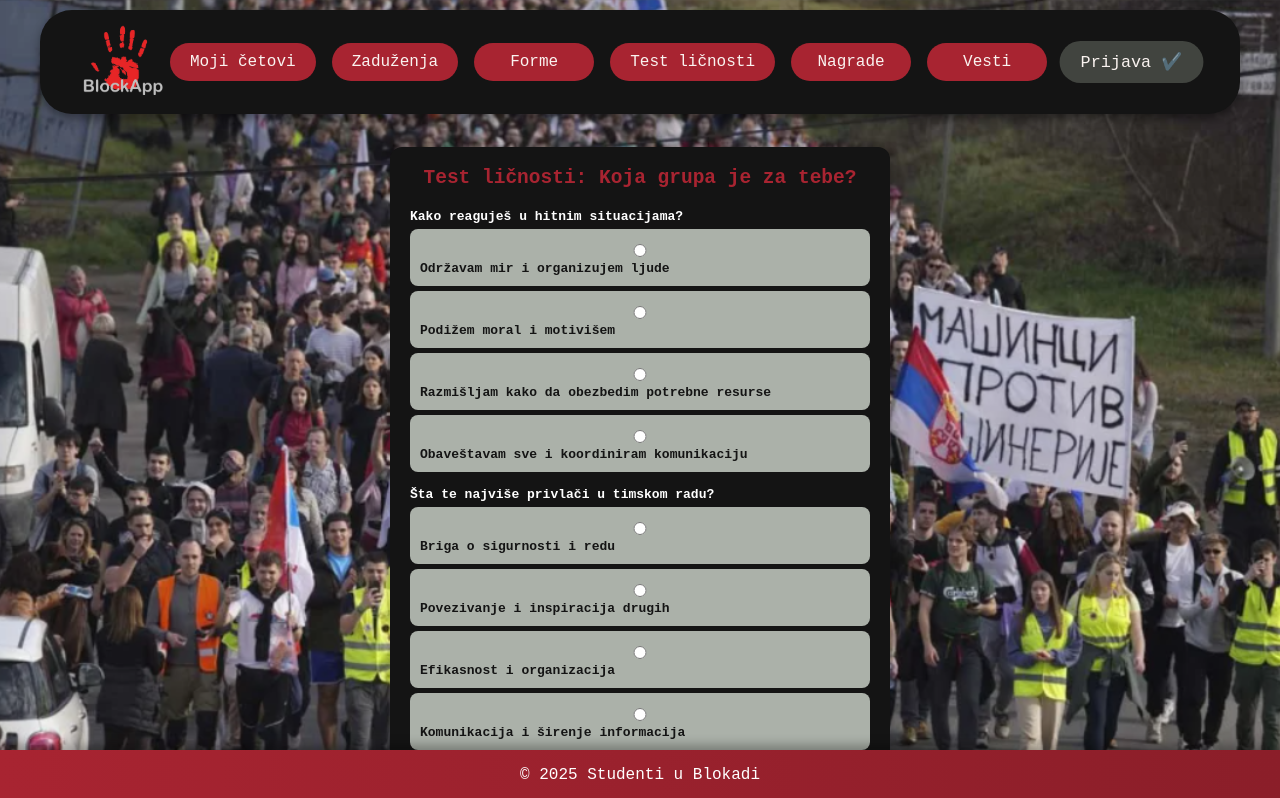
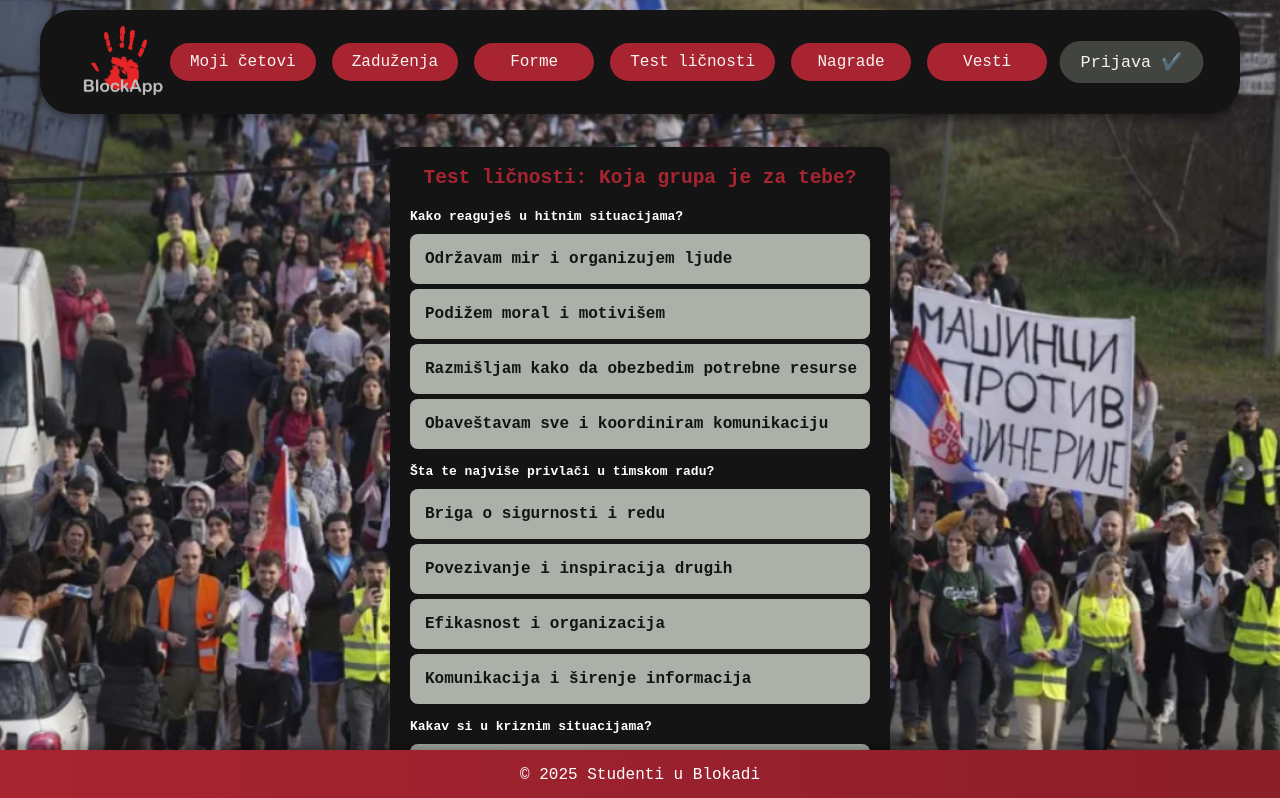
Before and after one commit to bonkooo/BlokApp, a React (Create React App) app: page /#/test in a window 1280 px wide. Shown: the top 798 px of the page. Built offline with nearby package versions, Linux system fonts and the light colour scheme.

Commit message:
Quiz Fixed

```diff
--- a/src/Components/Quiz/quiz.css
+++ b/src/Components/Quiz/quiz.css
@@ -23,17 +23,25 @@ h2 {
 
 .question p {
     font-weight: bold;
+    margin-bottom: 10px;
 }
 
 .option {
-    display: block;
+    display: flex;
+    align-items: center;
+    justify-content: space-between;
     background: #ABB1A9;
     color: #141414;
-    padding: 10px;
+    padding: 12px 15px;
     margin: 5px 0;
     border-radius: 8px;
     cursor: pointer;
     transition: 0.3s;
+    font-size: 16px;
+    height: 50px; /* Ensures all options have the same height */
+    white-space: nowrap; /* Prevents text from wrapping */
+    overflow: hidden;
+    text-overflow: ellipsis; /* Adds "..." if text overflows */
 }
 
 .option:hover {
@@ -41,8 +49,16 @@ h2 {
     color: white;
 }
 
+.option span {
+    flex-grow: 1;
+    text-align: left;
+}
+
 input[type="radio"] {
-    margin-right: 10px;
+    margin-left: 15px;
+    cursor: pointer;
+    transform: scale(1.2);
+    flex-shrink: 0; /* Ensures radio button stays at the same position */
 }
 
 .submit-btn {
--- a/src/Components/Quiz/quiz.jsx
+++ b/src/Components/Quiz/quiz.jsx
@@ -63,12 +63,12 @@ const Quiz = () => {
                     <p>{q.question}</p>
                     {q.options.map(option => (
                         <label key={option.text} className="option">
+                            <span>{option.text}</span>
                             <input
                                 type="radio"
                                 name={`question-${index}`}
                                 onChange={() => handleAnswer(index, option.group)}
                             />
-                            {option.text}
                         </label>
                     ))}
                 </div>
--- a/src/Components/SignUp/SignUp.jsx
+++ b/src/Components/SignUp/SignUp.jsx
@@ -20,6 +20,7 @@ export const Signup = () => {
         }
 
         console.log("Sending request to backend...");
+        console.log(email, password);
 
         axios.post('http://192.168.255.63:4000/login', { username: email, password: password })
         .then(res => window.sessionStorage.setItem('token', res.data.accessToken))
```
